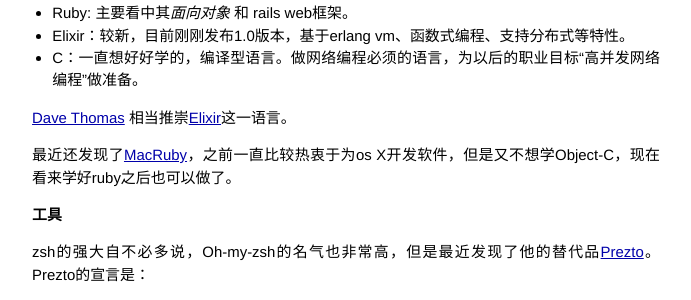
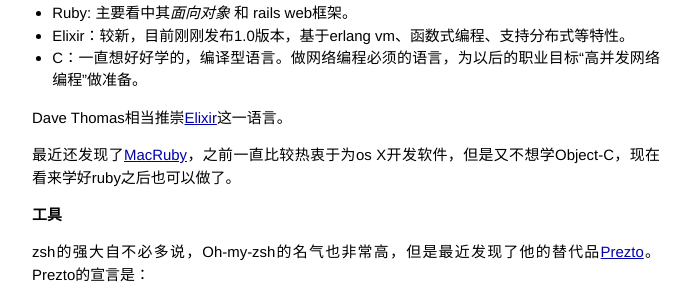
Before and after one commit to stillzhl/stillzhl.github.io, a Jekyll site: the page built from _posts/2014-09-29-stack-update.md, in a window 1280 px wide. Shown: the part 635-935 px from the top of the page, without its empty margins (294-985 px from the left). Built offline with Jekyll 4.4.1, drawn with Linux system fonts in a browser that asks for light colours; Markdown is read by kramdown in place of the engine named in the settings; some of the changed lines change nothing that is shown.

Commit message:
fix format

```diff
--- a/_posts/2014-09-29-stack-update.md
+++ b/_posts/2014-09-29-stack-update.md
@@ -24,7 +24,7 @@
 * Elixir：较新，目前刚刚发布1.0版本，基于erlang vm、函数式编程、支持分布式等特性。
 * C：一直想好好学的，编译型语言。做网络编程必须的语言，为以后的职业目标“高并发网络编程”做准备。
 
- [Dave Thomas](http://en.wikipedia.org/wiki/Dave_Thomas_(programmer\)) 相当推崇[Elixir](http://elixir-lang.org/)这一语言。
+Dave Thomas相当推崇[Elixir](http://elixir-lang.org/)这一语言。
 
 最近还发现了[MacRuby](http://macruby.org/)，之前一直比较热衷于为os X开发软件，但是又不想学Object-C，现在看来学好ruby之后也可以做了。
 
```
